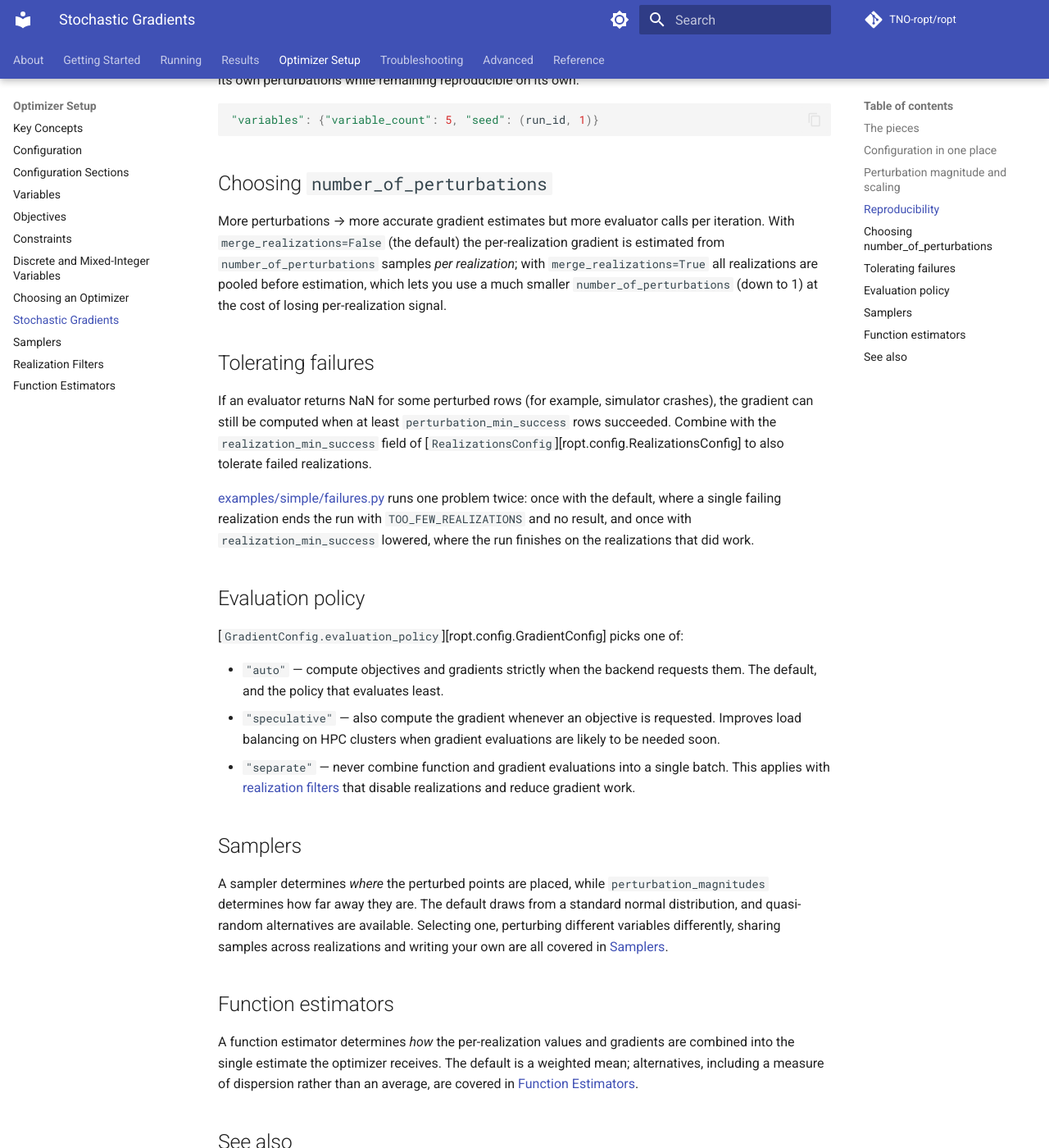
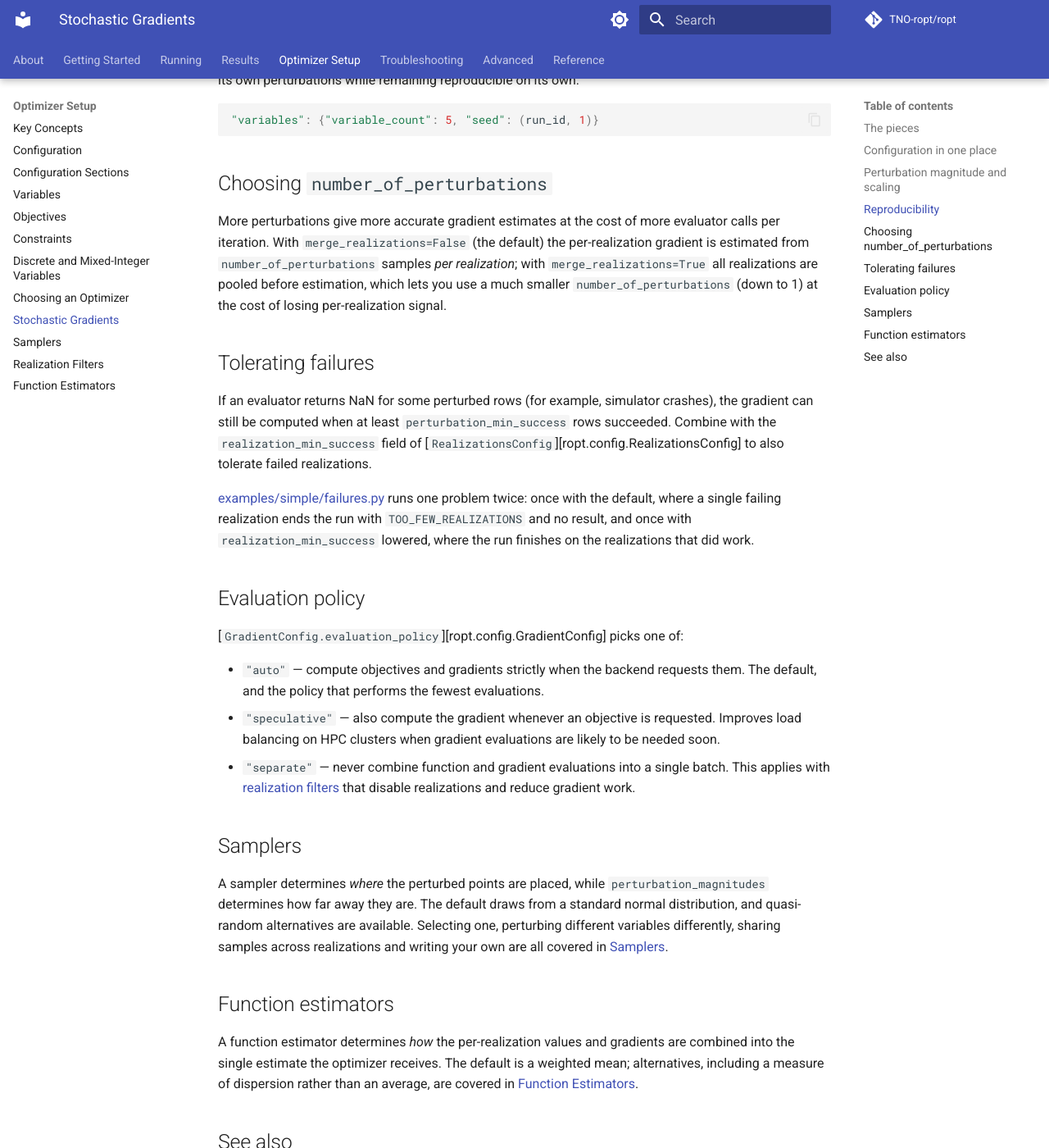
Before and after one commit to TNO-ropt/ropt, an MkDocs documentation site: the page built from docs/optimizer_setup/gradients.md, in a window 1280 px wide and 1400 px high, scrolled down 2135 px. Shown: the whole window at 82% size. Built offline with MkDocs 1.6.1 and Material for MkDocs 9.7.7, drawn with Linux system fonts in a browser that asks for light colours; comment, search, counter and statistics services are not loaded; the version menu is left out; some of the changed text lies outside the part shown.

Commit message:
Replace metaphor with fact across the remaining manual pages

```diff
--- a/docs/optimizer_setup/gradients.md
+++ b/docs/optimizer_setup/gradients.md
@@ -93,7 +93,8 @@ while remaining reproducible on its own.
 
 ## Choosing `number_of_perturbations`
 
-More perturbations → more accurate gradient estimates but more evaluator calls
+More perturbations give more accurate gradient estimates at the cost of more
+evaluator calls
 per iteration. With `merge_realizations=False` (the default) the per-realization
 gradient is estimated from `number_of_perturbations` samples *per realization*;
 with `merge_realizations=True` all realizations are pooled before estimation,
@@ -119,7 +120,7 @@ realizations that did work.
 [`GradientConfig.evaluation_policy`][ropt.config.GradientConfig] picks one of:
 
 - `"auto"` — compute objectives and gradients strictly when the backend requests
-  them. The default, and the policy that evaluates least.
+  them. The default, and the policy that performs the fewest evaluations.
 - `"speculative"` — also compute the gradient whenever an objective is
   requested. Improves load balancing on HPC clusters when gradient evaluations
   are likely to be needed soon.
```
Also changed, not shown: other parts of docs/optimizer_setup/gradients.md (+1 -1 lines), docs/getting_started/background.md (+1 -1 lines), docs/getting_started/ensemble.md (+2 -2 lines), docs/getting_started/quickstart.md (+1 -1 lines), docs/troubleshooting/index.md (+3 -2 lines).
